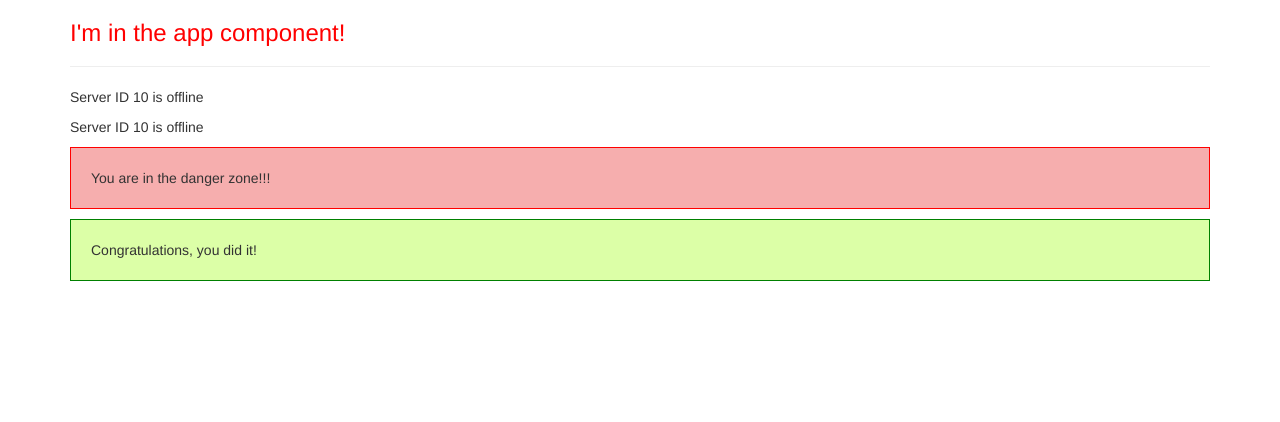
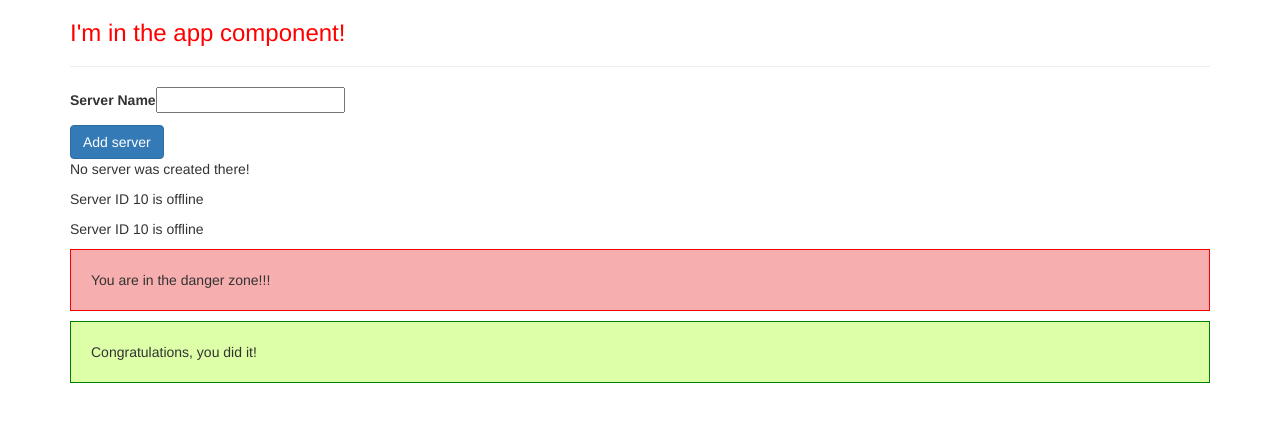
Before and after one commit to li-mikhail/angular-app, an Angular app in the folder angular-app/: page / in a window 1280 px wide. Shown: the top 422 px of the page. Built offline with nearby package versions, Linux system fonts and the light colour scheme.

Commit message:
Add input form which is binded to server name

```diff
--- a/angular-app/src/app/app.module.ts
+++ b/angular-app/src/app/app.module.ts
@@ -14,7 +14,7 @@
     ServerComponent,
     ServersComponent,
     WarningAlertComponent,
-    SuccessAlertComponent
+    SuccessAlertComponent,
   ],
   imports: [
     BrowserModule,
--- a/angular-app/src/app/servers/servers.component.html
+++ b/angular-app/src/app/servers/servers.component.html
@@ -1,2 +1,13 @@
+<label>Server Name</label>
+<input
+  type="text"
+  class="form-contol"
+  (input)="onUpdateServerName($event)">
+<p>{{ serverName }}</p>
+<button
+  class="btn btn-primary"
+  [disabled]="!allowNewServer"
+  (click)="onCreateServer()">Add server</button>
+<p>{{serverCreationStatus}}</p>
 <app-server></app-server>
 <app-server></app-server>
--- a/angular-app/src/app/servers/servers.component.ts
+++ b/angular-app/src/app/servers/servers.component.ts
@@ -1,12 +1,34 @@
-import { Component } from '@angular/core';
+import { Component, OnInit } from '@angular/core';
 
 @Component({
-  //selector: 'app-servers',
+  //selector: '.app-servers',
   //selector: '[app-servers]',
   selector: '.app-servers',
-  template: '<app-server></app-server><app-server></app-server>',
+  //template: '<app-server></app-server><app-server></app-server>',
+  templateUrl: './servers.component.html',
   styleUrl: './servers.component.css'
 })
-export class ServersComponent {
 
+export class ServersComponent implements OnInit {
+  allowNewServer = false;
+  serverCreationStatus = 'No server was created there!';
+  serverName = '';
+
+  constructor() {
+    setTimeout(() => {
+      this.allowNewServer = true;
+    }, 2000)
+  }
+
+  ngOnInit(): void {
+
+  }
+
+  onCreateServer() {
+    this.serverCreationStatus = 'Server was created';
+  }
+
+  onUpdateServerName(event: Event) {
+    this.serverName = (<HTMLInputElement>event.target).value;
+  }
 }
```
